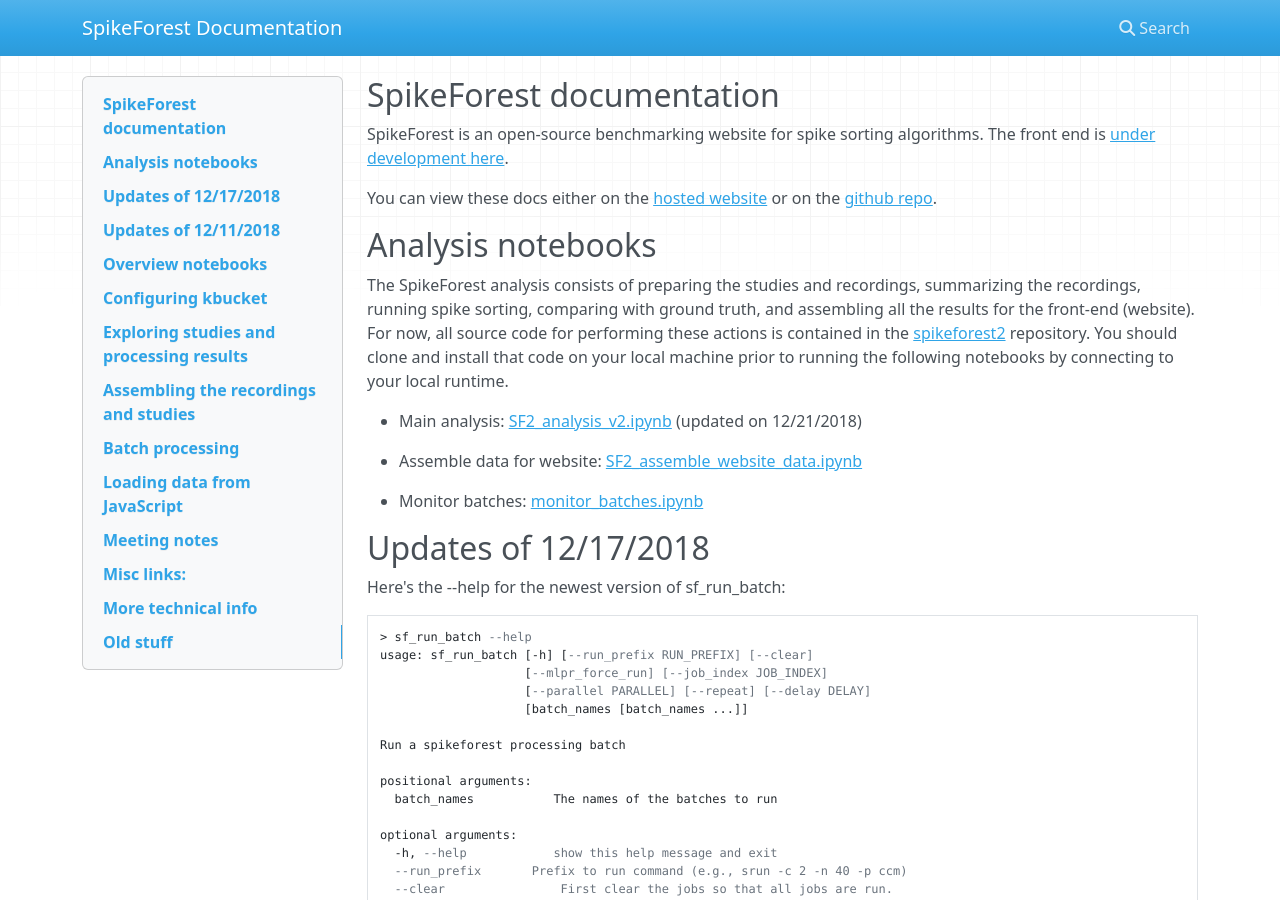
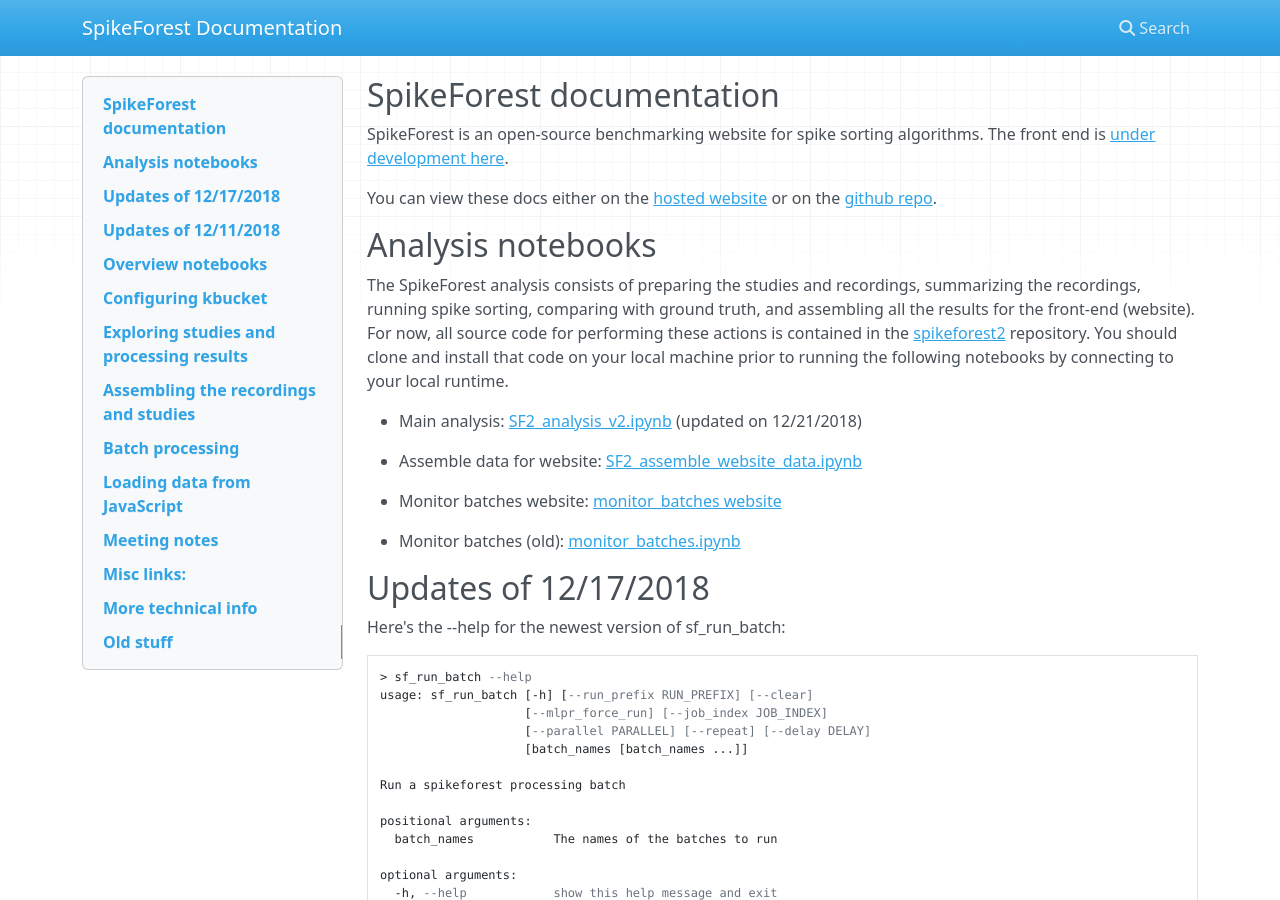
Before and after one commit to scratcharchive/spikeforest-docs, an MkDocs documentation site: the page built from docs/index.md, in a window 1280 px wide and 900 px high. Built offline with MkDocs 1.6.1, drawn with Linux system fonts in a browser that asks for light colours; nearby versions of some CDN libraries.

Commit message:
Update index.md

```diff
--- a/docs/index.md
+++ b/docs/index.md
@@ -12,7 +12,9 @@ The SpikeForest analysis consists of preparing the studies and recordings, summa
 
 * Assemble data for website: [SF2_assemble_website_data.ipynb](https://colab.research.google.com/drive/1h8cbLNctaXmdBQ8kJ0ynnwPd5pjH5fpI)
 
-* Monitor batches: [monitor_batches.ipynb](https://colab.research.google.com/drive/1KziclRIVO5xc10adflev7HSds7hHgvYH)
+* Monitor batches website: [monitor_batches website](http://45.56.103.237:3001/)
+
+* Monitor batches (old): [monitor_batches.ipynb](https://colab.research.google.com/drive/1KziclRIVO5xc10adflev7HSds7hHgvYH)
 
 ## Updates of 12/17/2018
 
```
